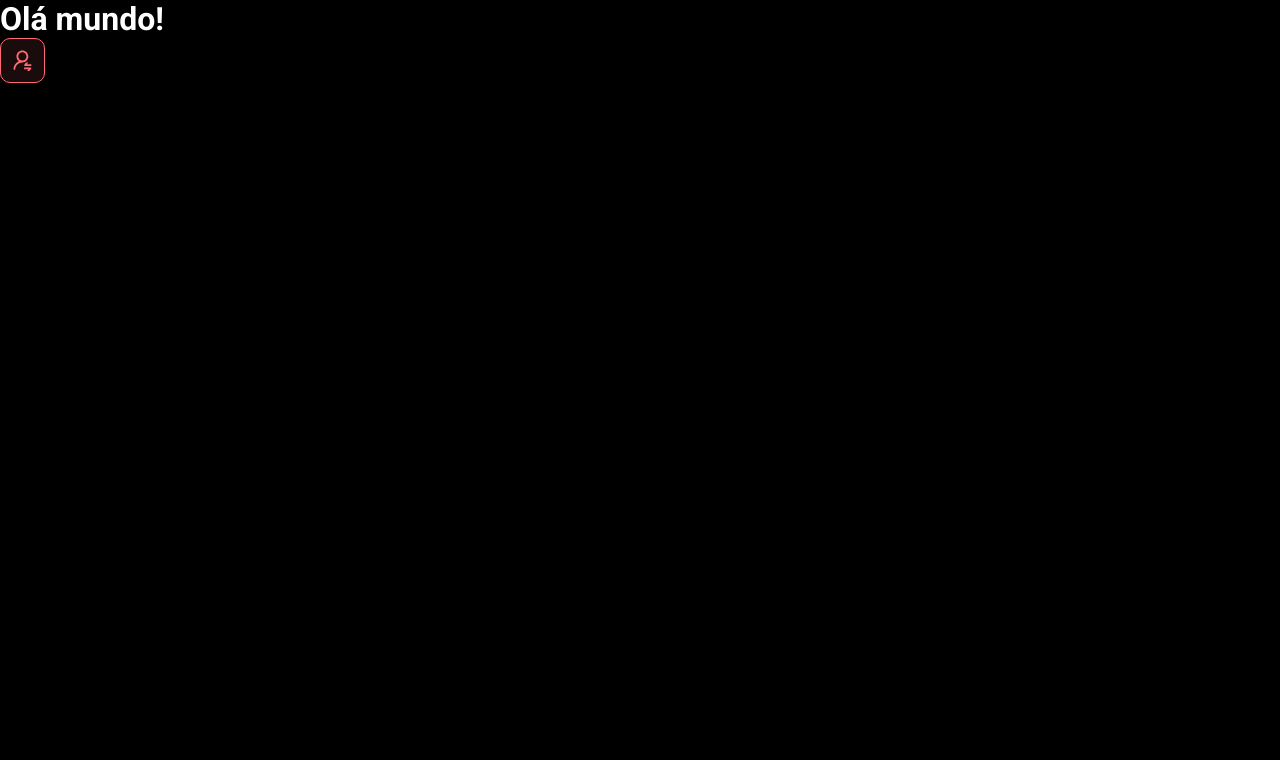
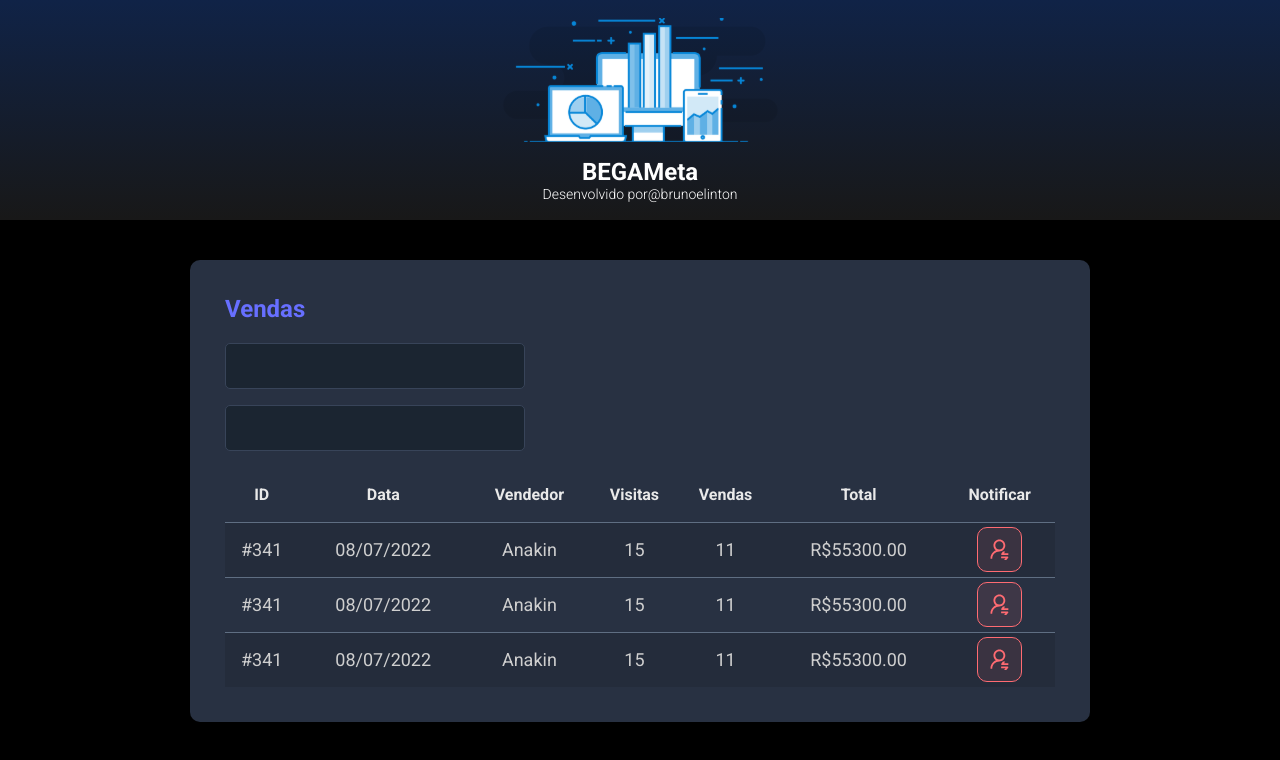
Before and after one commit to brunoelinton/begameta, a React (Vite) app in the folder frontend/: page / in a window 1280 px wide. Shown: the top 760 px of the page. Built offline with nearby package versions, Linux system fonts and the light colour scheme.

Commit message:
Frontend: Other components

```diff
--- a/frontend/src/App.tsx
+++ b/frontend/src/App.tsx
@@ -1,10 +1,18 @@
-import NotificationButton from './components/NotificationButton'
+import Header from './components/Header'
+import SalesCard from './components/SalesCard'
+
 
 function App() {
   return (
     <>
-      <h1>Olá mundo!</h1>
-      <NotificationButton />
+      <Header />
+      <main>
+        <section id="sales">
+            <div className="bagemeta-container">
+              <SalesCard />
+            </div>
+          </section>
+        </main>
     </>
   )
 }
--- /dev/null
+++ b/frontend/src/components/Header/index.tsx
@@ -0,0 +1,18 @@
+import logo from '../../assets/img/logo.svg'
+import './styles.css'
+
+function Header() {
+    return (
+        <header>
+        <div className="begameta-logo-container">
+            <img src={logo} alt="BEGAMeta" />
+            <h1>BEGAMeta</h1>
+            <p>Desenvolvido por
+                <a href="https://github.com/brunoelinton/">@brunoelinton</a>
+            </p>
+        </div>
+    </header>
+    )
+  }
+
+  export default Header
--- /dev/null
+++ b/frontend/src/components/Header/styles.css
@@ -0,0 +1,28 @@
+header {
+    height: 220px;
+    background: linear-gradient(180deg, #102347 0%, #181818 100%);
+    display: flex;
+    align-items: center;
+    justify-content: center;
+}
+
+.begameta-logo-container {
+    display: flex;
+    flex-direction: column;
+    align-items: center;
+    margin: 0 auto;
+}
+
+.begameta-logo-container img {
+    width: 275px;
+}
+
+.begameta-logo-container h1 {
+    margin-top: 15px;
+    font-size: 24px;
+}
+
+.begameta-logo-container p {
+    font-size: 14px;
+    font-weight: 300;
+}
--- a/frontend/src/components/NotificationButton/index.tsx
+++ b/frontend/src/components/NotificationButton/index.tsx
@@ -1,5 +1,6 @@
 import icon from '../../assets/img/notification-icon.svg'
 import './styles.css'
+
 function NotificationButton() {
   return (
     <div className="begameta-red-btn">
--- /dev/null
+++ b/frontend/src/components/SalesCard/index.tsx
@@ -0,0 +1,76 @@
+import NotificationButton from '../NotificationButton'
+import './styles.css'
+
+function SalesCard() {
+  return (
+    <div className="begameta-card">
+                    <h2 className="begameta-sales-title">Vendas</h2>
+                    <div>
+                        <div className="begameta-form-control-container">
+                            <input className="begmeta-form-control" type="text" name="" id="" />
+                        </div>
+                        <div className="begameta-form-control-container">
+                            <input className="begmeta-form-control" type="text" name="" id="" />
+                        </div>
+                    </div>
+                    <div>
+                        <table className="begameta-sales-table">
+                            <thead>
+                                <tr>
+                                    <th className="show992">ID</th>
+                                    <th className="show576">Data</th>
+                                    <th>Vendedor</th>
+                                    <th className="show992">Visitas</th>
+                                    <th className="show992">Vendas</th>
+                                    <th>Total</th>
+                                    <th>Notificar</th>
+                                </tr>
+                            </thead>
+                            <tbody>
+                                <tr>
+                                    <td className="show992">#341</td>
+                                    <td className="show576">08/07/2022</td>
+                                    <td>Anakin</td>
+                                    <td className="show992">15</td>
+                                    <td className="show992">11</td>
+                                    <td>R$55300.00</td>
+                                    <td>
+                                        <div className="begameta-red-btn-container">
+                                            <NotificationButton />
+                                        </div>
+                                    </td>
+                                </tr>
+                                <tr>
+                                    <td className="show992">#341</td>
+                                    <td className="show576">08/07/2022</td>
+                                    <td>Anakin</td>
+                                    <td className="show992">15</td>
+                                    <td className="show992">11</td>
+                                    <td>R$55300.00</td>
+                                    <td>
+                                        <div className="begameta-red-btn-container">
+                                            <NotificationButton />
+                                        </div>
+                                    </td>
+                                </tr>
+                                <tr>
+                                    <td className="show992">#341</td>
+                                    <td className="show576">08/07/2022</td>
+                                    <td>Anakin</td>
+                                    <td className="show992">15</td>
+                                    <td className="show992">11</td>
+                                    <td>R$55300.00</td>
+                                    <td>
+                                        <div className="begameta-red-btn-container">
+                                            <NotificationButton />
+                                        </div>
+                                    </td>
+                                </tr>
+                            </tbody>
+                        </table>
+                    </div>
+                </div>
+  )
+}
+
+export default SalesCard
--- /dev/null
+++ b/frontend/src/components/SalesCard/styles.css
@@ -0,0 +1,97 @@
+.begameta-card {
+  background-color: #283142;
+  border-radius: 10px;
+  padding: 30px 10px;
+}
+
+.begameta-sales-title {
+  color: #676fff;
+  font-size: 24px;
+  margin-bottom: 20px;
+}
+
+.begmeta-form-control {
+  height: 46px;
+  border: 1px solid #384459;
+  border-radius: 5px;
+  background: #1b2531;
+  width: 100%;
+  color: #9aaabe;
+  padding: 0 20px;
+  font-size: 18px;
+}
+
+.begameta-form-control-container {
+  margin-bottom: 16px;
+  max-width: 300px;
+}
+
+.begameta-sales-table {
+  width: 100%;
+  border-spacing: 0;
+  border-collapse: collapse;
+}
+
+.begameta-sales-table thead {
+  height: 55px;
+  font-size: 16px;
+  color: #e9e9e9;
+  font-weight: 700;
+}
+
+.begameta-sales-table tbody {
+  font-size: 14px;
+  font-weight: 400;
+  color: #cfcfcf;
+  text-align: center;
+}
+
+.begameta-sales-table tbody tr {
+  height: 74px;
+  border-top: 1px solid #5f6e82;
+}
+
+.begameta-sales-table tbody tr:hover > td {
+  background-color: #384459;
+}
+
+.begameta-sales-table tbody tr:nth-child(odd) {
+  background-color: #242c3b;
+}
+
+.begameta-red-btn-container {
+  display: flex;
+  justify-content: center;
+}
+
+.show576 {
+  display: none;
+}
+
+.show992 {
+  display: none;
+}
+
+@media (min-width: 576px) {
+  .show576 {
+    display: table-cell;
+  }
+
+  .begameta-card {
+    padding: 35px;
+  }
+
+  .begameta-sales-table tbody tr {
+    height: 55px;
+  }
+
+  .begameta-sales-table tbody {
+    font-size: 18px;
+  }
+}
+
+@media (min-width: 992px) {
+  .show992 {
+    display: table-cell;
+  }
+}
--- a/frontend/src/index.css
+++ b/frontend/src/index.css
@@ -19,3 +19,13 @@
   color: unset;
   text-decoration: none;
 }
+
+.bagemeta-container {
+  width: 100%;
+  max-width: 900px;
+  margin: 0 auto;
+}
+
+#sales {
+  padding: 40px 10px;
+}
```
Also changed, not shown: frontend/src/assets/img/logo.svg (added), frontend/src/components/NotificationButton/styles.css (line endings or trailing spaces).
